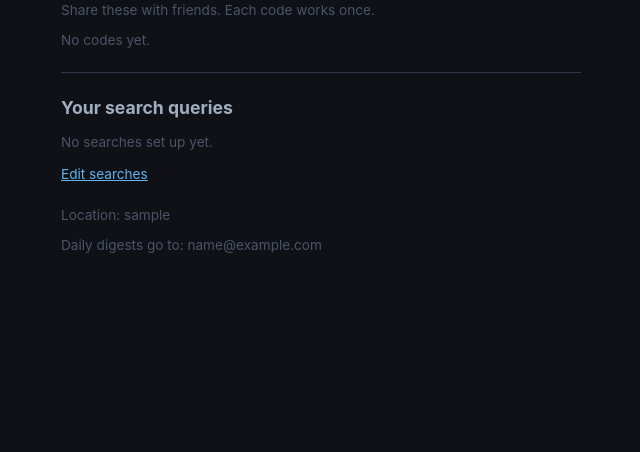
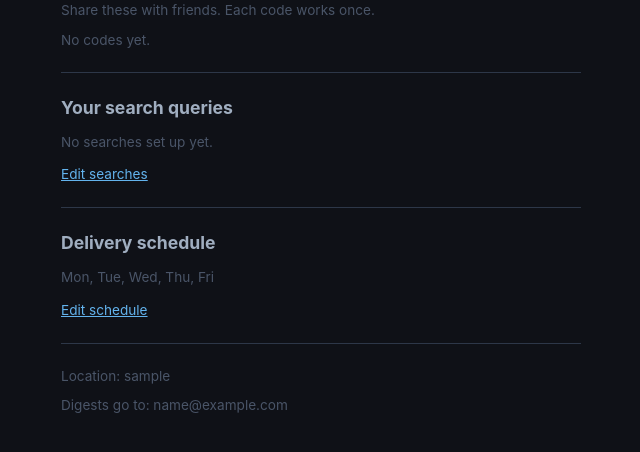
Before and after one commit to wilsmyth-del/job-hunter-portal, a Flask app: page /dashboard in a window 1280 px wide. Shown: the part 160-612 px from the top of the page, without its empty margins (319-959 px from the left). Run offline with Flask 3, Linux system fonts and the light colour scheme; the visitor is signed in with stand-in values (Sample User, id 1); data comes from the database, SQL or seed files in the repository; data that the repository does not hold is empty.

Commit message:
Add delivery schedule — day-of-week pill selector
- 7-day pill toggle UI on /schedule (M T W T F S S, multi-select)
- delivery_days bitmask stored per user (default Mon-Fri, "1111100")
- DB migration: delivery_days column added to existing users table
- Dashboard shows active days summary with Edit schedule link
- Context processor injects current_user to all templates
- Logout link moved to base.html (shows on all authenticated pages)

Co-Authored-By: Claude Sonnet 4.6 <noreply@anthropic.com>

```diff
--- a/app.py
+++ b/app.py
@@ -155,6 +155,25 @@ def queries():
     return render_template("queries.html", queries=existing, error=None)
 
 
+@app.route("/schedule", methods=["GET", "POST"])
+def schedule():
+    user_id = session.get("user_id")
+    if not user_id:
+        return redirect(url_for("login_get"))
+    if request.method == "POST":
+        bitmask = "".join(
+            "1" if request.form.get(f"day_{i}") else "0"
+            for i in range(7)
+        )
+        if "1" not in bitmask:
+            user = db.get_user_by_id(user_id)
+            return render_template("schedule.html", user=user, error="Please select at least one day.")
+        db.set_delivery_days(user_id, bitmask)
+        return redirect(url_for("dashboard"))
+    user = db.get_user_by_id(user_id)
+    return render_template("schedule.html", user=user, error=None)
+
+
 @app.route("/logout")
 def logout():
     session.clear()
--- a/db.py
+++ b/db.py
@@ -50,11 +50,15 @@ def init_db():
                 used_at             DATETIME
             );
         """)
-        # migrate existing DB — add password_hash if not present
-        try:
-            conn.execute("ALTER TABLE users ADD COLUMN password_hash TEXT")
-        except Exception:
-            pass
+        # migrate existing DB — add columns if not present
+        for col_sql in [
+            "ALTER TABLE users ADD COLUMN password_hash TEXT",
+            "ALTER TABLE users ADD COLUMN delivery_days TEXT NOT NULL DEFAULT '1111100'",
+        ]:
+            try:
+                conn.execute(col_sql)
+            except Exception:
+                pass
 
 
 # ── Users ─────────────────────────────────────────────────────────────────────
@@ -86,6 +90,11 @@ def create_user(name: str, email: str, location: str, invite_code_used: str, pas
             (name, email, location, invite_code_used, password_hash),
         )
         return cur.lastrowid
+
+
+def set_delivery_days(user_id: int, bitmask: str):
+    with get_conn() as conn:
+        conn.execute("UPDATE users SET delivery_days = ? WHERE id = ?", (bitmask, user_id))
 
 
 # ── Queries ───────────────────────────────────────────────────────────────────
--- a/templates/dashboard.html
+++ b/templates/dashboard.html
@@ -33,7 +33,18 @@
 {% endif %}
 <a href="/queries" style="font-size:0.85rem;">Edit searches</a>
 
-<p class="muted" style="margin-top:1.5rem;">Location: {{ user.location }}</p>
-<p class="muted">Daily digests go to: {{ user.email }}</p>
+<hr style="border:none; border-top:1px solid #2d3748; margin:1.5rem 0;">
+
+{% set day_labels = ["Mon","Tue","Wed","Thu","Fri","Sat","Sun"] %}
+{% set schedule = user.delivery_days if user.delivery_days else "1111100" %}
+{% set active_days = [] %}
+{% for i in range(7) %}{% if schedule[i] == '1' %}{% set _ = active_days.append(day_labels[i]) %}{% endif %}{% endfor %}
+<h2>Delivery schedule</h2>
+<p class="muted">{{ active_days | join(", ") if active_days else "No days selected" }}</p>
+<a href="/schedule" style="font-size:0.85rem;">Edit schedule</a>
+
+<hr style="border:none; border-top:1px solid #2d3748; margin:1.5rem 0;">
+<p class="muted">Location: {{ user.location }}</p>
+<p class="muted">Digests go to: {{ user.email }}</p>
 
 {% endblock %}
```
Also changed, not shown: templates/schedule.html (added, +58 -0 lines).
